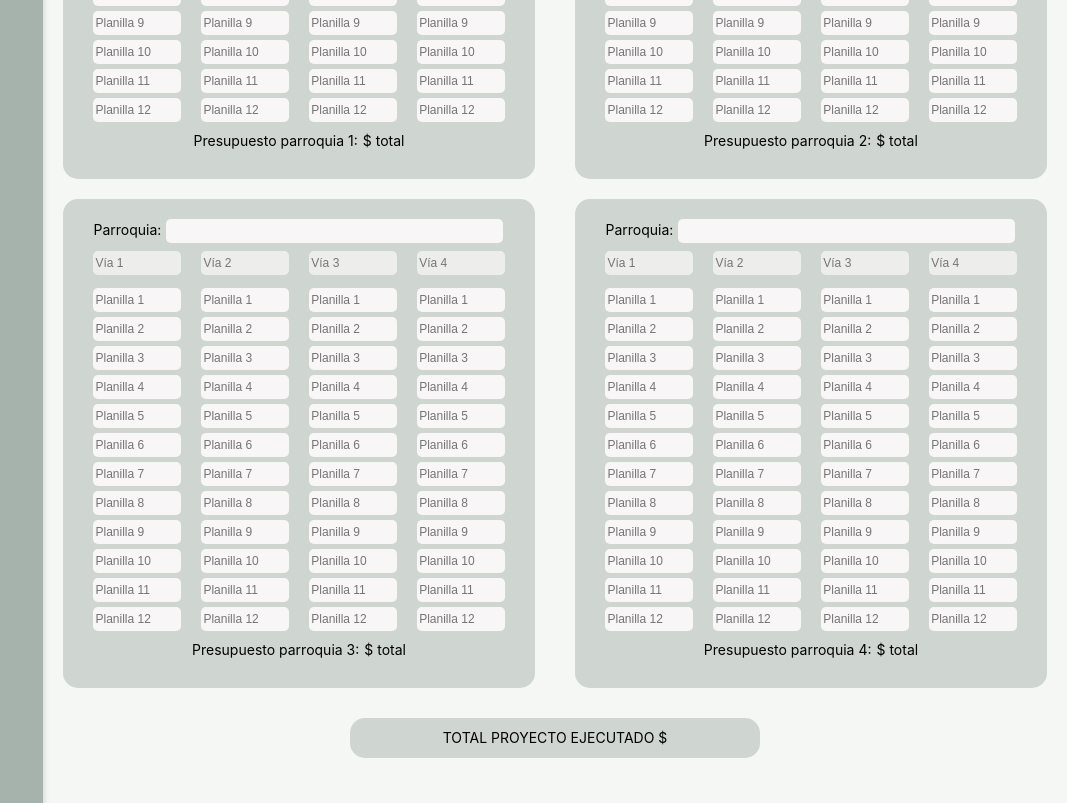
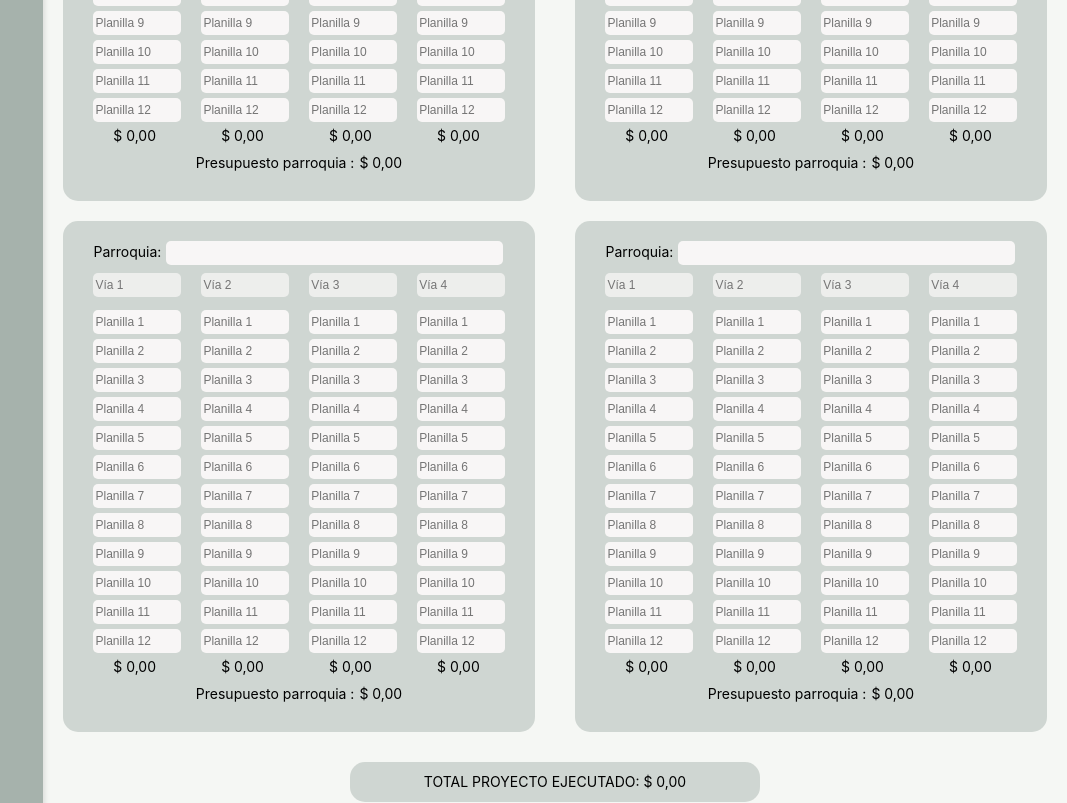
Before and after one commit to Wellinton1409/gestion_obras_tungurahua, a Next.js app: page /presupuestos in a window 1280 px wide. Shown: the part 741-1544 px from the top of the page, without its empty margins (213-1280 px from the left). Built offline with nearby package versions, Linux system fonts and the light colour scheme.

Commit message:
Funciones para sumar en presupuesto
Funciones de suma

```diff
--- a/src/app/globals.css
+++ b/src/app/globals.css
@@ -683,6 +683,11 @@ main {
   border-radius: 15px;
 }
 
+.totalPlanillas {
+  text-align: center;
+  margin: 0 5px 0 0;
+}
+
 /* IMPRIMIR*/
 
 @media print {
--- a/src/app/presupuestos/page.tsx
+++ b/src/app/presupuestos/page.tsx
@@ -5,16 +5,14 @@ import { db } from "../../lib/firebase";
 import {
     collection,
     doc,
-    addDoc,
     updateDoc,
-    deleteDoc,
     getDocs,
+    getDoc,
     query,
     where,
 } from "firebase/firestore";
 
 interface Presupuesto {
-    codProy: string;
     parr1: string;
     via11: string;
     via12: string;
@@ -56,7 +54,6 @@ interface Presupuesto {
 
 const Presupuestos = () => {
     const tipoPresupuesto: Presupuesto = {
-        codProy: "",
         parr1: "",
         via11: "",
         via12: "",
@@ -97,6 +94,7 @@ const Presupuestos = () => {
     const [codigo, setCodigo] = useState("");
     const [proyecto, setProyecto] = useState<any | null>(null);
     const [proyectos, setProyectos] = useState<any[]>([]);
+    const [presupuesto, setPresupuesto] = useState<any | null>(null);
     const [nuevoPresupuesto, setNuevoPresupuesto] = useState<Presupuesto>(tipoPresupuesto);
     const [idProyectoSeleccionado, setIDProyectoSeleccionado] = useState<string | null>(null);
     const [mensajeError, setMensajeError] = useState("");
@@ -115,9 +113,10 @@ const Presupuestos = () => {
 
     // Manejar selección de un proyecto
     const seleccionarProyecto = (proyecto: any) => {
+        setIDProyectoSeleccionado(proyecto.id);
         setHabilitado(true);
         setProyecto(proyecto); // Autocompletar el formulario con datos existentes
-        setIDProyectoSeleccionado(proyecto.id);
+        buscarPlanilla(proyecto.id);
     };
 
     const buscarProyectos = async () => {
@@ -155,12 +154,101 @@ const Presupuestos = () => {
             setProyectos(proyectosData);
             setExisteProyectos(true);
             setIDProyectoSeleccionado(null);
+            setNuevoPresupuesto(tipoPresupuesto);
             setProyecto(null);
         } catch (error) {
             console.error("Error al buscar proyectos:", error);
             setMensajeError("Ocurrió un error al buscar los proyectos.");
         }
     };
+
+    const buscarPlanilla = async (idProySeleccionado: string) => {
+        try {
+            setMensajeError("");
+
+            if (!idProySeleccionado) {
+                setMensajeError("No se ha seleccionado un proyecto.");
+                return;
+            }
+            const presupuestoRef = doc(db, "presupuestos", idProySeleccionado);
+            const presupuestoSnap = await getDoc(presupuestoRef);
+
+            if (!presupuestoSnap.exists()) {
+                setMensajeError("Presupuesto vacío. \n Ingrese Datos.");
+                setNuevoPresupuesto(tipoPresupuesto);
+                return;
+            }
+            const presupuestoData = presupuestoSnap.data() as Presupuesto;
+            setNuevoPresupuesto(presupuestoData);
+            console.log(presupuestoData);
+        } catch (error) {
+            console.error("Error al buscar el presupuesto:", error);
+            setMensajeError("Ocurrió un error al buscar los presupuestos.");
+        }
+    };
+
+    // Guardar o actualizar proyecto
+    const guardarPlanillas = async () => {
+        try {
+
+            if (idProyectoSeleccionado) {
+                const presupuestoRef = doc(db, "presupuestos", idProyectoSeleccionado);
+                await updateDoc(presupuestoRef, { ...nuevoPresupuesto });
+                alert("Presupuesto actualizado");
+            } else {
+
+            }
+        } catch (error) {
+            console.error("Error al guardar el presupuesto:", error);
+        }
+    };
+
+    const calcularTotalPlanillas = (valores: (string | undefined)[]) => {
+        const total = valores
+            .map((v) => v ?? "0")
+            .map((v) => v.replace(/\./g, "").replace(",", ".")) // Convierte a formato numérico correcto
+            .map((v) => parseFloat(v) || 0) // Convierte a número
+            .reduce((acc, num) => acc + num, 0); // Suma total
+
+        return new Intl.NumberFormat("es-ES", { minimumFractionDigits: 2, maximumFractionDigits: 2 }).format(total);
+    };
+
+    const calcularTotalParroquia = (nuevoPresupuesto: Record<string, any>, prefijos: string[]) => {
+        const total = prefijos.reduce((acc, prefijo) => {
+            const valores: (string | undefined)[] = nuevoPresupuesto[prefijo] || []; // Obtiene la lista de planillas
+            const suma = valores
+                .map((v: string | undefined) => v ?? "0")
+                .map((v: string) => v.replace(/\./g, "").replace(",", ".")) // Convierte a formato numérico correcto
+                .map((v: string) => parseFloat(v) || 0) // Convierte a número
+                .reduce((acc, num) => acc + num, 0); // Suma total
+
+            return acc + suma;
+        }, 0);
+
+        return new Intl.NumberFormat("es-ES", { minimumFractionDigits: 2, maximumFractionDigits: 2 }).format(total);
+    };
+
+    const calcularTotalProyecto = () => {
+        const limpiarNumero = (valor: string | undefined) =>
+            parseFloat((valor ?? "0").replace(/\./g, "").replace(",", ".")) || 0;
+
+        const total =
+            limpiarNumero(totalParroquia1) +
+            limpiarNumero(totalParroquia2) +
+            limpiarNumero(totalParroquia3) +
+            limpiarNumero(totalParroquia4);
+
+        return new Intl.NumberFormat("es-ES", { minimumFractionDigits: 2, maximumFractionDigits: 2 }).format(total);
+    };
+
+
+
+    const totalParroquia1 = calcularTotalParroquia(nuevoPresupuesto, ["pln11", "pln12", "pln13", "pln14"]);
+    const totalParroquia2 = calcularTotalParroquia(nuevoPresupuesto, ["pln21", "pln22", "pln23", "pln24"]);
+    const totalParroquia3 = calcularTotalParroquia(nuevoPresupuesto, ["pln31", "pln32", "pln33", "pln34"]);
+    const totalParroquia4 = calcularTotalParroquia(nuevoPresupuesto, ["pln41", "pln42", "pln43", "pln44"]);
+
+
 
     return (
         <div className="box_principal">
@@ -303,6 +391,9 @@ const Presupuestos = () => {
                                         placeholder={`Planilla ${index + 1}`}
                                     />
                                 ))}
+                                <div className="totalPlanillas">
+                                    <span>$ {calcularTotalPlanillas(nuevoPresupuesto.pln11)}</span>
+                                </div>
                             </div>
                             <div className="vias">
                                 <input
@@ -337,6 +428,9 @@ const Presupuestos = () => {
                                         placeholder={`Planilla ${index + 1}`}
                                     />
                                 ))}
+                                <div className="totalPlanillas">
+                                    <span>$ {calcularTotalPlanillas(nuevoPresupuesto.pln12)}</span>
+                                </div>
                             </div>
                             <div className="vias">
                                 <input
@@ -371,6 +465,9 @@ const Presupuestos = () => {
                                         placeholder={`Planilla ${index + 1}`}
                                     />
                                 ))}
+                                <div className="totalPlanillas">
+                                    <span>$ {calcularTotalPlanillas(nuevoPresupuesto.pln13)}</span>
+                                </div>
                             </div>
                             <div className="vias">
                                 <input
@@ -405,11 +502,16 @@ const Presupuestos = () => {
                                         placeholder={`Planilla ${index + 1}`}
                                     />
                                 ))}
+                                <div className="totalPlanillas">
+                                    <span>$ {calcularTotalPlanillas(nuevoPresupuesto.pln14)}</span>
+                                </div>
                             </div>
                         </div>
                         <div className="parr-presupuesto">
-                            <span>Presupuesto parroquia 1:</span>
-                            <span>$ total</span>
+                            <span>Presupuesto parroquia {nuevoPresupuesto.parr1}:</span>
+                            <div className="totalParroquia">
+                                <span>$ {totalParroquia1}</span>
+                            </div>
                         </div>
                     </div>
                     <div className="box-parr-container">
@@ -462,6 +564,9 @@ const Presupuestos = () => {
                                         placeholder={`Planilla ${index + 1}`}
                                     />
                                 ))}
+                                <div className="totalPlanillas">
+                                    <span>$ {calcularTotalPlanillas(nuevoPresupuesto.pln21)}</span>
+                                </div>
                             </div>
                             <div className="vias">
                                 <input
@@ -496,6 +601,9 @@ const Presupuestos = () => {
                                         placeholder={`Planilla ${index + 1}`}
                                     />
                                 ))}
+                                <div className="totalPlanillas">
+                                    <span>$ {calcularTotalPlanillas(nuevoPresupuesto.pln22)}</span>
+                                </div>
                             </div>
                             <div className="vias">
                                 <input
@@ -530,6 +638,9 @@ const Presupuestos = () => {
                                         placeholder={`Planilla ${index + 1}`}
                                     />
                                 ))}
+                                <div className="totalPlanillas">
+                                    <span>$ {calcularTotalPlanillas(nuevoPresupuesto.pln23)}</span>
+                                </div>
                             </div>
                             <div className="vias">
                                 <input
@@ -564,13 +675,17 @@ const Presupuestos = () => {
                                         placeholder={`Planilla ${index + 1}`}
                                     />
                                 ))}
+                                <div className="totalPlanillas">
+                                    <span>$ {calcularTotalPlanillas(nuevoPresupuesto.pln24)}</span>
+                                </div>
                             </div>
                         </div>
                         <div className="parr-presupuesto">
-                            <span>Presupuesto parroquia 2:</span>
-                            <span>$ total</span>
+                            <span>Presupuesto parroquia {nuevoPresupuesto.parr2}:</span>
+                            <div className="totalParroquia">
+                                <span>$ {totalParroquia2}</span>
+                            </div>
                         </div>
-
                     </div>
                 </div>
                 <div className="pr-box-parroquias">
@@ -624,6 +739,9 @@ const Presupuestos = () => {
                                         placeholder={`Planilla ${index + 1}`}
                                     />
                                 ))}
+                                <div className="totalPlanillas">
+                                    <span>$ {calcularTotalPlanillas(nuevoPresupuesto.pln31)}</span>
+                                </div>
                             </div>
                             <div className="vias">
                                 <input
@@ -658,6 +776,9 @@ const Presupuestos = () => {
                                         placeholder={`Planilla ${index + 1}`}
                                     />
                                 ))}
+                                <div className="totalPlanillas">
+                                    <span>$ {calcularTotalPlanillas(nuevoPresupuesto.pln32)}</span>
+                                </div>
                             </div>
                             <div className="vias">
                                 <input
@@ -692,6 +813,9 @@ const Presupuestos = () => {
                                         placeholder={`Planilla ${index + 1}`}
                                     />
                                 ))}
+                                <div className="totalPlanillas">
+                                    <span>$ {calcularTotalPlanillas(nuevoPresupuesto.pln33)}</span>
+                                </div>
                             </div>
                             <div className="vias">
                                 <input
@@ -726,13 +850,17 @@ const Presupuestos = () => {
                                         placeholder={`Planilla ${index + 1}`}
                                     />
                                 ))}
+                                <div className="totalPlanillas">
+                                    <span>$ {calcularTotalPlanillas(nuevoPresupuesto.pln34)}</span>
+                                </div>
                             </div>
                         </div>
                         <div className="parr-presupuesto">
-                            <span>Presupuesto parroquia 3:</span>
-                            <span>$ total</span>
+                            <span>Presupuesto parroquia {nuevoPresupuesto.parr3}:</span>
+                            <div className="totalParroquia">
+                                <span>$ {totalParroquia3}</span>
+                            </div>
                         </div>
-
                     </div>
                     <div className="box-parr-container">
                         {/* Parroquia 4 */}
@@ -784,6 +912,9 @@ const Presupuestos = () => {
                                         placeholder={`Planilla ${index + 1}`}
                                     />
                                 ))}
+                                <div className="totalPlanillas">
+                                    <span>$ {calcularTotalPlanillas(nuevoPresupuesto.pln41)}</span>
+                                </div>
                             </div>
                             <div className="vias">
                                 <input
@@ -818,6 +949,9 @@ const Presupuestos = () => {
                                         placeholder={`Planilla ${index + 1}`}
                                     />
                                 ))}
+                                <div className="totalPlanillas">
+                                    <span>$ {calcularTotalPlanillas(nuevoPresupuesto.pln42)}</span>
+                                </div>
                             </div>
                             <div className="vias">
                                 <input
@@ -852,6 +986,9 @@ const Presupuestos = () => {
                                         placeholder={`Planilla ${index + 1}`}
                                     />
                                 ))}
+                                <div className="totalPlanillas">
+                                    <span>$ {calcularTotalPlanillas(nuevoPresupuesto.pln43)}</span>
+                                </div>
                             </div>
                             <div className="vias">
                                 <input
@@ -886,22 +1023,26 @@ const Presupuestos = () => {
                                         placeholder={`Planilla ${index + 1}`}
                                     />
                                 ))}
+                                <div className="totalPlanillas">
+                                    <span>$ {calcularTotalPlanillas(nuevoPresupuesto.pln44)}</span>
+                                </div>
                             </div>
                         </div>
                         <div className="parr-presupuesto">
-                            <span>Presupuesto parroquia 4:</span>
-                            <span>$ total</span>
+                            <span>Presupuesto parroquia {nuevoPresupuesto.parr4}:</span>
+                            <div className="totalParroquia">
+                                <span>$ {totalParroquia4}</span>
+                            </div>
                         </div>
-
                     </div>
                 </div>
                 <div className="total-general">
-                    <div>TOTAL PROYECTO EJECUTADO $</div>
+                    <div>TOTAL PROYECTO EJECUTADO: $ {calcularTotalProyecto()}</div>
                 </div>
                 <div className={`box_button_delete_guardar ${habilitado ? "" : "deshabilitado"}`}>
                     <button
                         type="button"
-                        // onClick={}
+                        onClick={guardarPlanillas}
                         className="buttonActualizar no-print"
                     >
                         Guardar Cambios
```
Also changed, not shown: src/app/proyectos/page.tsx (+7 -0 lines).
